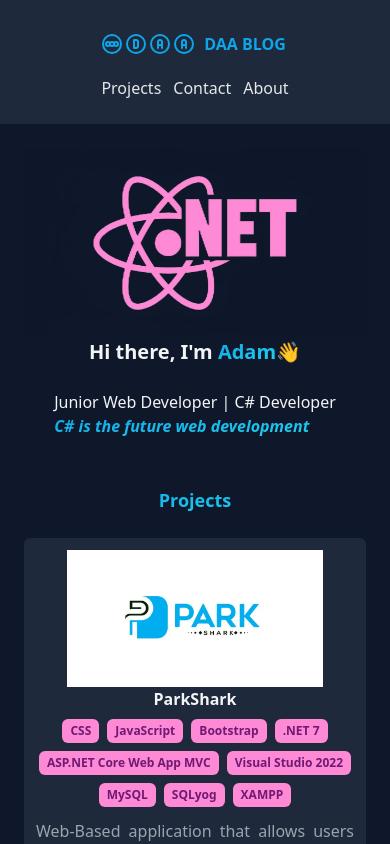
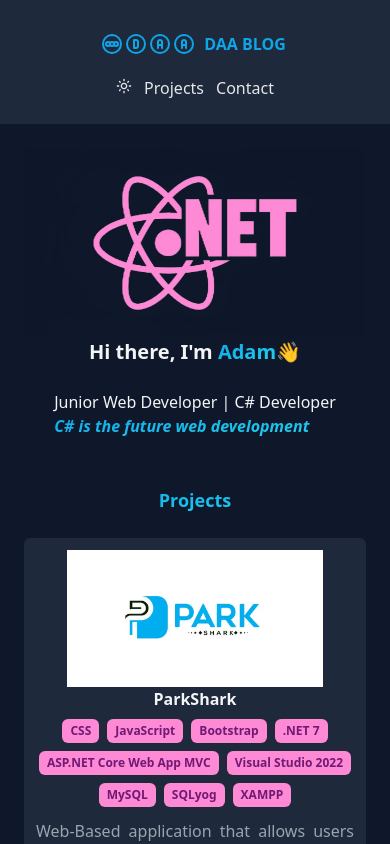
Before and after one commit to dedeadamalamsyah/portfolio, a React (Vite) app: page / in a window 390 px wide. Shown: the top 844 px of the page. Built offline with nearby package versions, Linux system fonts and the light colour scheme.

Commit message:
theme, remove about

```diff
--- a/index.html
+++ b/index.html
@@ -5,7 +5,7 @@
     <meta name="viewport" content="width=device-width, initial-scale=1.0" />
     <title>DAA Blog</title>
   </head>
-  <body class="bg-slate-900 text-gray-100">
+  <body>
     <div id="root"></div>
     <script type="module" src="/src/main.jsx"></script>
   </body>
--- a/src/App.jsx
+++ b/src/App.jsx
@@ -1,15 +1,31 @@
+import { useState } from "react";
 import Footer from "./components/Footer";
 import Header from "./components/Header";
 import Main from "./components/Main";
+import { createContext} from "react";
+
+export const ThemeContext = createContext({
+  theme: null,
+  setTheme: () => {},
+});
 
 function App() {
+  const [theme, setTheme] = useState("dark");
 
   return (
-    <>
-      <Header />
-      <Main />
-      <Footer />
-    </>
+    <ThemeContext.Provider value={{ theme, setTheme }}>
+      <div
+        className={
+          theme === "dark"
+            ? "bg-slate-900 text-gray-100"
+            : "bg-slate-600 text-gray-900"
+        }
+      >
+        <Header />
+        <Main />
+        <Footer />
+      </div>
+    </ThemeContext.Provider>
   );
 }
 
--- a/src/components/Footer.jsx
+++ b/src/components/Footer.jsx
@@ -1,9 +1,24 @@
+import { useContext } from "react";
+import { ThemeContext } from "../App";
+
 export default function Footer() {
+  const { theme } = useContext(ThemeContext);
+
   return (
     <footer>
-      <div className="mx-auto max-w-screen-2xl px-6 sm:px-9 py-6 bg-slate-800">
-        <div className="border-gray-600">
-          <div className="text-sm text-gray-200 text-center">© 2023 Dede Adam Alamsyah</div>
+      <div
+        className={`mx-auto max-w-screen-2xl mt-10 px-6 sm:px-9 py-6 ${
+          theme === "dark" ? "bg-slate-800" : "bg-slate-500"
+        }`}
+      >
+        <div>
+          <div
+            className={`text-sm text-center font-medium ${
+              theme === "dark" ? "text-gray-200" : "text-gray-900"
+            }`}
+          >
+            © 2023 Dede Adam Alamsyah
+          </div>
         </div>
       </div>
     </footer>
--- a/src/components/Header.jsx
+++ b/src/components/Header.jsx
@@ -1,15 +1,26 @@
+import { useContext } from "react";
 import {
   TbCircleLetterD,
   TbCircleLetterA,
   TbBrandLetterboxd,
 } from "react-icons/tb";
+import { ThemeContext } from "../App";
+import ThemeButton from "./ThemeButton";
 
 export default function Header() {
+  const { theme } = useContext(ThemeContext);
+
   return (
-    <header className="sticky top-0 bg-slate-800">
+    <header
+      className={`sticky top-0 ${
+        theme === "dark" ? "bg-slate-800" : "bg-slate-500"
+      }`}
+    >
       <div className="mx-auto max-w-screen-2xl px-6 sm:px-9 py-6 flex flex-col gap-y-3 items-center sm:flex-row sm:justify-between">
         <a href="">
-          <div className="flex items-center text-base sm:text-lg md:text-xl font-bold text-sky-500 mr-1 h-10">
+          <div
+            className="flex items-center text-base sm:text-lg md:text-xl font-bold mr-1 h-10 text-sky-500"
+          >
             <TbBrandLetterboxd className="h-6 w-6" />
             <TbCircleLetterD className="h-6 w-6" />
             <TbCircleLetterA className="h-6 w-6" />
@@ -18,15 +29,18 @@
           </div>
         </a>
         <nav>
-          <ul className="flex gap-x-3 font-medium text-gray-200">
-            <li className="hover:text-white">
+          <ul
+            className={`flex gap-x-3 font-medium
+              ${theme === "dark" ? "text-gray-200" : "text-gray-900"}`}
+          >
+            <li>
+              <ThemeButton />
+            </li>
+            <li className="hover:font-extrabold">
               <a href="#projects">Projects</a>
             </li>
-            <li className="hover:text-white">
+            <li className="hover:font-extrabold">
               <a href="#contact">Contact</a>
-            </li>
-            <li className="hover:text-white">
-              <a href="#about">About</a>
             </li>
           </ul>
         </nav>
--- a/src/components/Main.jsx
+++ b/src/components/Main.jsx
@@ -6,8 +6,10 @@
   BsFacebook,
   BsWhatsapp,
 } from "react-icons/bs";
+import { HiOutlineMail } from "react-icons/hi";
 
 export default function Main(projects) {
+
   return (
     <main>
       <div className="mx-auto max-w-screen-2xl px-6 sm:px-9 py-6">
@@ -15,17 +17,17 @@
           <div className="md:w-1/2">
             <h1 className="text-xl text-center md:text-left  sm:text-2xl md:text-3xl font-bold">
               Hi there, I&apos;m&nbsp;
-              <span className="bg-gradient-to-br from-sky-500 to-cyan-400 bg-clip-text text-transparent">
+              <span className="bg-gradient-to-br bg-clip-text text-transparent from-sky-500 to-cyan-400">
                 Adam
               </span>
               👋
             </h1>
-            <p className="mt-6 text-base sm:text-lg md:text-xl">
+            <div className="mt-6 text-base sm:text-lg md:text-xl">
               <p>Junior Web Developer | C# Developer</p>
-              <p className="tracking-normal bg-gradient-to-br from-sky-500 to-cyan-400 bg-clip-text text-transparent font-extrabold italic">
+              <p className="tracking-normal bg-gradient-to-br bg-clip-text text-transparent font-extrabold italic from-sky-500 to-cyan-400">
                 C# is the future web development
               </p>
-            </p>
+            </div>
           </div>
           <img src="aspreact.png" alt=".NET with React" className="md:w-1/2" />
         </div>
@@ -34,11 +36,17 @@
       <div className="mx-auto max-w-screen-2xl px-6 sm:px-9 py-6">
         <div
           id="contact"
-          className="mb-6 text-lg sm:text-xl md:text-2xl font-bold text-center bg-gradient-to-br from-sky-500 to-cyan-400 bg-clip-text text-transparent"
+          className="mb-6 text-lg sm:text-xl md:text-2xl font-bold text-center bg-gradient-to-br bg-clip-text text-transparent from-sky-500 to-cyan-400"
         >
           Contact
         </div>
-        <div className="flex gap-8 justify-center text-2xl sm:text-3xl">
+        <div className="flex gap-6 sm:gap-10 justify-center text-2xl sm:text-3xl items-center">
+          <a href="mailto:dedeadamalamsyah9@gmail.com">
+            <HiOutlineMail className="text-3xl sm:text-4xl"/>
+          </a>
+          <a href="https://wa.me/6282233824398">
+            <BsWhatsapp/>
+          </a>
           <a href="https://github.com/dedeadamalamsyah">
             <BsGithub />
           </a>
@@ -51,26 +59,7 @@
           <a href="https://www.facebook.com/dedeadamalamsyah">
             <BsFacebook />
           </a>
-          <a href="https://wa.me/6282233824398">
-            <BsWhatsapp />
-          </a>
         </div>
-      </div>
-      <div className="mx-auto max-w-screen-2xl px-6 sm:px-9 py-6">
-        <div
-          id="about"
-          className="mb-1 text-lg sm:text-xl md:text-2xl font-bold text-center bg-gradient-to-br from-sky-500 to-cyan-400 bg-clip-text text-transparent"
-        >
-          About
-        </div>
-        <p className="text-center">
-          I&apos;m a Junior Web Developer with a passion for C#. I am eager to
-          learn and grow, and I am always looking for new challenges. I am
-          proficient in the following technologies: C#, ASP.NET, MVC, LINQ, and
-          SQL Server. I am also proficient in the use of other web development
-          technologies, such as HTML, CSS, and JavaScript. Always willing to
-          learn new things.
-        </p>
       </div>
     </main>
   );
--- a/src/components/Project.jsx
+++ b/src/components/Project.jsx
@@ -1,3 +1,6 @@
+import { useContext } from "react";
+import { ThemeContext } from "../App";
+
 export default function Project() {
   const projects = [
     {
@@ -95,11 +98,13 @@
     },
   ];
 
+  const { theme } = useContext(ThemeContext);
+
   return (
     <div className="mx-auto max-w-screen-2xl px-6 sm:px-9 py-6">
       <div
         id="projects"
-        className="mb-6 text-lg sm:text-xl md:text-2xl font-bold text-center bg-gradient-to-br from-sky-500 to-cyan-400 bg-clip-text text-transparent"
+        className="mb-6 text-lg sm:text-xl md:text-2xl font-bold text-center bg-gradient-to-br bg-clip-text text-transparent from-sky-500 to-cyan-400"
       >
         Projects
       </div>
@@ -107,17 +112,21 @@
         {projects.map((project, i) => (
           <div
             key={i}
-            className="flex flex-col items-center gap-x-8 rounded-md bg-slate-800 p-3 lg:flex-row"
+            className={`flex flex-col items-center gap-x-8 rounded-md p-3 lg:flex-row
+              ${theme === "dark" ? "bg-slate-800" : "bg-slate-500"}`}
           >
             <a
               href={project.link}
               className="w-64 shrink-0 flex justify-center"
             >
-              <img src={project.image} alt={project.name}/>
+              <img src={project.image} alt={project.name} />
             </a>
             <div className="">
               <div className="flex flex-col items-center gap-y-2 text-center lg:flex-row">
-                <a href={project.link} className="hover:text-cyan-400">
+                <a
+                  href={project.link}
+                  className="hover:text-cyan-400"
+                >
                   <div className="text-base sm:text-lg md:text-xl font-semibold">
                     {project.name}
                   </div>
@@ -133,7 +142,10 @@
                   ))}
                 </div>
               </div>
-              <p className="mt-3 text-gray-400 text-justify">
+              <p
+                className={`mt-3 text-justify
+                  ${theme === "dark" ? "text-gray-400" : "text-gray-900"}`}
+              >
                 {project.description}
               </p>
             </div>
--- /dev/null
+++ b/src/components/ThemeButton.jsx
@@ -0,0 +1,12 @@
+import { useContext } from "react";
+import { ThemeContext } from "../App";
+import { MdDarkMode, MdOutlineLightMode } from "react-icons/md";
+
+export default function ThemeButton() {
+ const { theme, setTheme } = useContext(ThemeContext);
+    return (
+      <button onClick={() => setTheme(theme === "light" ? "dark" : "light")}>
+        {theme === "light" ? <MdDarkMode /> : <MdOutlineLightMode />}
+      </button>
+    );
+}
```
